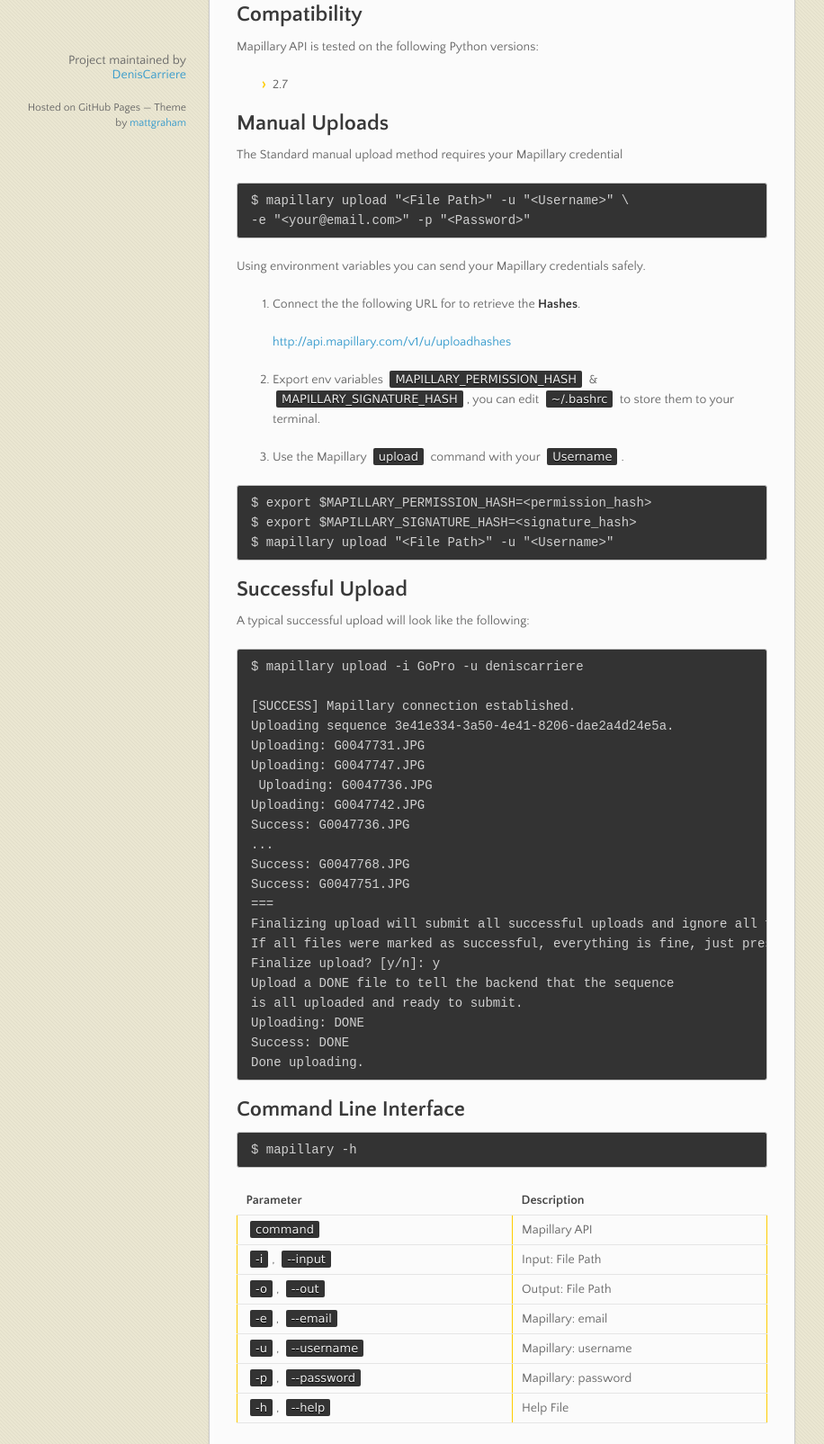
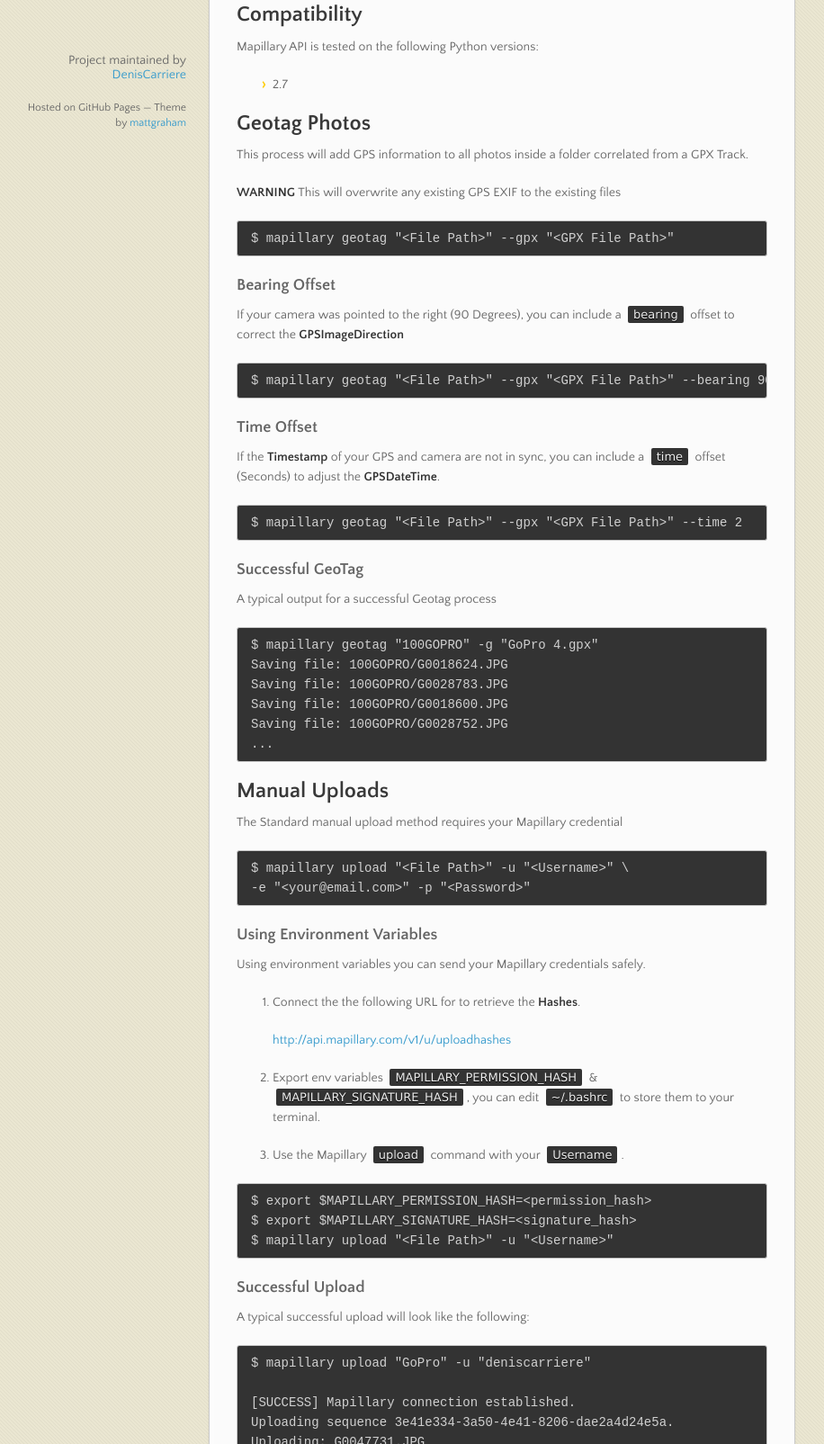
Before and after one commit to DenisCarriere/mapillary, a plain HTML site: page index.html in a window 1280 px wide. Shown: the part 615-2220 px from the top of the page at 90% size, without its empty margins (83-999 px from the left). Drawn offline with nearby package versions, Linux system fonts and the light colour scheme.

```diff
--- a/index.html
+++ b/index.html
@@ -69,12 +69,50 @@ $ python setup.py install</pre></div>
 </ul>
 
 <h2>
+<a id="geotag-photos" class="anchor" href="#geotag-photos" aria-hidden="true"><span class="octicon octicon-link"></span></a>Geotag Photos</h2>
+
+<p>This process will add GPS information to all photos inside a folder correlated from a GPX Track.</p>
+
+<p><strong>WARNING</strong> This will overwrite any existing GPS EXIF to the existing files </p>
+
+<div class="highlight highlight-bash"><pre>$ mapillary geotag <span class="pl-s1"><span class="pl-pds">"</span>&lt;File Path&gt;<span class="pl-pds">"</span></span> --gpx <span class="pl-s1"><span class="pl-pds">"</span>&lt;GPX File Path&gt;<span class="pl-pds">"</span></span></pre></div>
+
+<h3>
+<a id="bearing-offset" class="anchor" href="#bearing-offset" aria-hidden="true"><span class="octicon octicon-link"></span></a>Bearing Offset</h3>
+
+<p>If your camera was pointed to the right (90 Degrees), you can include a <code>bearing</code> offset to correct the <strong>GPSImageDirection</strong></p>
+
+<div class="highlight highlight-bash"><pre>$ mapillary geotag <span class="pl-s1"><span class="pl-pds">"</span>&lt;File Path&gt;<span class="pl-pds">"</span></span> --gpx <span class="pl-s1"><span class="pl-pds">"</span>&lt;GPX File Path&gt;<span class="pl-pds">"</span></span> --bearing 90</pre></div>
+
+<h3>
+<a id="time-offset" class="anchor" href="#time-offset" aria-hidden="true"><span class="octicon octicon-link"></span></a>Time Offset</h3>
+
+<p>If the <strong>Timestamp</strong> of your GPS and camera are not in sync, you can include a <code>time</code> offset (Seconds) to adjust the <strong>GPSDateTime</strong>.</p>
+
+<div class="highlight highlight-bash"><pre>$ mapillary geotag <span class="pl-s1"><span class="pl-pds">"</span>&lt;File Path&gt;<span class="pl-pds">"</span></span> --gpx <span class="pl-s1"><span class="pl-pds">"</span>&lt;GPX File Path&gt;<span class="pl-pds">"</span></span> --<span class="pl-k">time</span> 2</pre></div>
+
+<h3>
+<a id="successful-geotag" class="anchor" href="#successful-geotag" aria-hidden="true"><span class="octicon octicon-link"></span></a>Successful GeoTag</h3>
+
+<p>A typical output for a successful Geotag process</p>
+
+<div class="highlight highlight-bash"><pre>$ mapillary geotag <span class="pl-s1"><span class="pl-pds">"</span>100GOPRO<span class="pl-pds">"</span></span> -g <span class="pl-s1"><span class="pl-pds">"</span>GoPro 4.gpx<span class="pl-pds">"</span></span>
+Saving file: 100GOPRO/G0018624.JPG
+Saving file: 100GOPRO/G0028783.JPG
+Saving file: 100GOPRO/G0018600.JPG
+Saving file: 100GOPRO/G0028752.JPG
+...</pre></div>
+
+<h2>
 <a id="manual-uploads" class="anchor" href="#manual-uploads" aria-hidden="true"><span class="octicon octicon-link"></span></a>Manual Uploads</h2>
 
 <p>The Standard manual upload method requires your Mapillary credential</p>
 
 <div class="highlight highlight-bash"><pre>$ mapillary upload <span class="pl-s1"><span class="pl-pds">"</span>&lt;File Path&gt;<span class="pl-pds">"</span></span> -u <span class="pl-s1"><span class="pl-pds">"</span>&lt;Username&gt;<span class="pl-pds">"</span></span> \
 -e <span class="pl-s1"><span class="pl-pds">"</span>&lt;your@email.com&gt;<span class="pl-pds">"</span></span> -p <span class="pl-s1"><span class="pl-pds">"</span>&lt;Password&gt;<span class="pl-pds">"</span></span></pre></div>
+
+<h3>
+<a id="using-environment-variables" class="anchor" href="#using-environment-variables" aria-hidden="true"><span class="octicon octicon-link"></span></a>Using Environment Variables</h3>
 
 <p>Using environment variables you can send your Mapillary credentials safely.</p>
 
@@ -92,12 +130,12 @@ $ python setup.py install</pre></div>
 $ <span class="pl-s">export</span> <span class="pl-vo">$MAPILLARY_SIGNATURE_HASH</span>=<span class="pl-k">&lt;</span>signature_hash<span class="pl-k">&gt;</span>
 $ mapillary upload <span class="pl-s1"><span class="pl-pds">"</span>&lt;File Path&gt;<span class="pl-pds">"</span></span> -u <span class="pl-s1"><span class="pl-pds">"</span>&lt;Username&gt;<span class="pl-pds">"</span></span></pre></div>
 
-<h2>
-<a id="successful-upload" class="anchor" href="#successful-upload" aria-hidden="true"><span class="octicon octicon-link"></span></a>Successful Upload</h2>
+<h3>
+<a id="successful-upload" class="anchor" href="#successful-upload" aria-hidden="true"><span class="octicon octicon-link"></span></a>Successful Upload</h3>
 
 <p>A typical successful upload will look like the following:</p>
 
-<div class="highlight highlight-bash"><pre>$ mapillary upload -i GoPro -u deniscarriere
+<div class="highlight highlight-bash"><pre>$ mapillary upload <span class="pl-s1"><span class="pl-pds">"</span>GoPro<span class="pl-pds">"</span></span> -u <span class="pl-s1"><span class="pl-pds">"</span>deniscarriere<span class="pl-pds">"</span></span>
 
 [SUCCESS] Mapillary connection established.
 Uploading sequence 3e41e334-3a50-4e41-8206-dae2a4d24e5a.
@@ -137,9 +175,7 @@ Done uploading.</pre></div>
 <td align="left">Mapillary API</td>
 </tr>
 <tr>
-<td align="left">
-<code>-i</code>, <code>--input</code>
-</td>
+<td align="left"><code>input</code></td>
 <td align="left">Input: File Path</td>
 </tr>
 <tr>
@@ -152,19 +188,37 @@ Done uploading.</pre></div>
 <td align="left">
 <code>-e</code>, <code>--email</code>
 </td>
-<td align="left">Mapillary: email</td>
+<td align="left">Mapillary: Email</td>
 </tr>
 <tr>
 <td align="left">
 <code>-u</code>, <code>--username</code>
 </td>
-<td align="left">Mapillary: username</td>
+<td align="left">Mapillary: Username</td>
 </tr>
 <tr>
 <td align="left">
 <code>-p</code>, <code>--password</code>
 </td>
-<td align="left">Mapillary: password</td>
+<td align="left">Mapillary: Password</td>
+</tr>
+<tr>
+<td align="left">
+<code>-g</code>, <code>--gpx</code>
+</td>
+<td align="left">GPX Track: File Path</td>
+</tr>
+<tr>
+<td align="left">
+<code>-b</code>, <code>--bearing</code>
+</td>
+<td align="left">GPX: Bearing offset</td>
+</tr>
+<tr>
+<td align="left">
+<code>-t</code>, <code>--time</code>
+</td>
+<td align="left">GPX: Time offset</td>
 </tr>
 <tr>
 <td align="left">
```
Also changed, not shown: params.json (+1 -1 lines).
